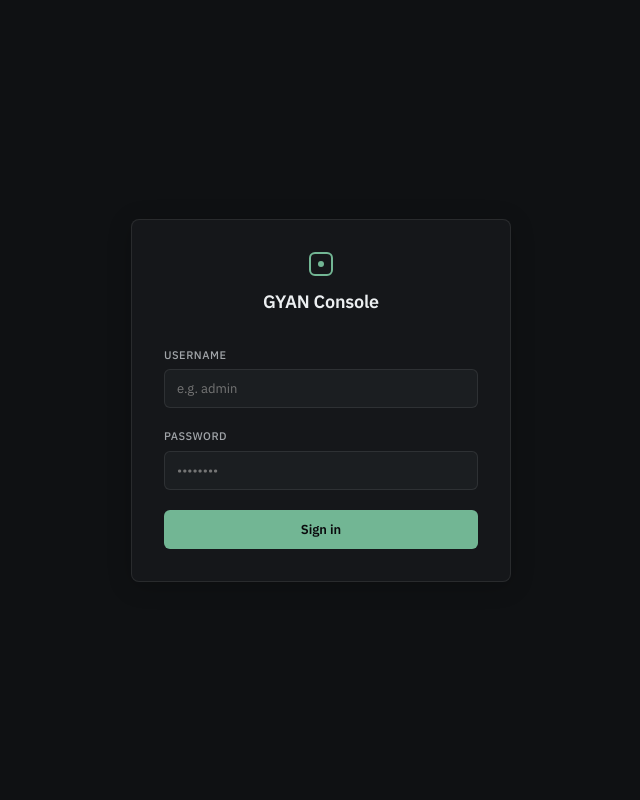
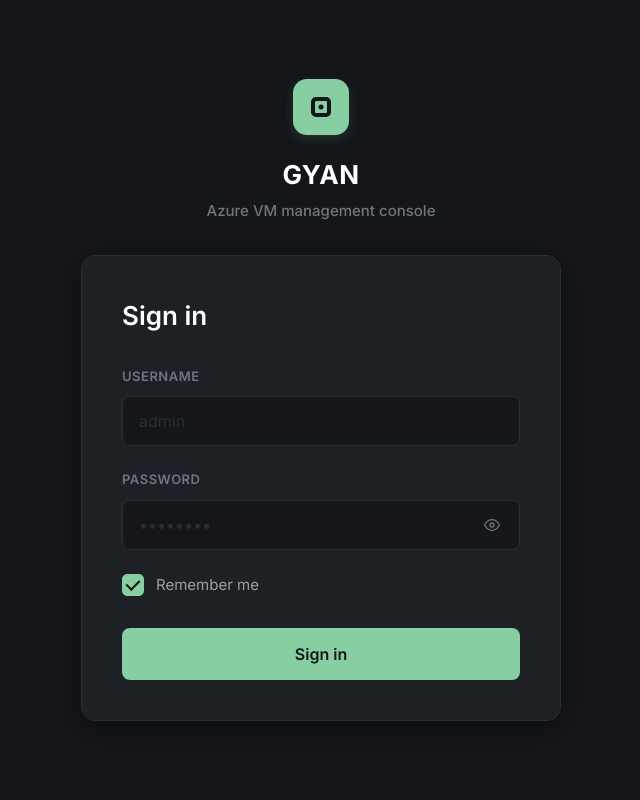
Before and after one commit to inframanager-imp/azure-vm-controller, a FastAPI app: page /login in a window 1280 px wide. Shown: the whole page, without its empty margins (319-959 px from the left). Run offline with FastAPI, Linux system fonts and the light colour scheme; parts of the project's set-up code (start-up, migrations or seed data) failed here and were passed over.

Commit message:
Update Users UI with dynamic VM dropdown grants, redesign and scale up dark theme Login UI

```diff
--- a/backend/templates/login.html
+++ b/backend/templates/login.html
@@ -4,70 +4,42 @@
   <meta charset="UTF-8">
   <meta name="viewport" content="width=device-width, initial-scale=1.0">
   <title>Login · GYAN</title>
-  <!-- Google Fonts: IBM Plex Sans -->
   <link rel="preconnect" href="https://fonts.googleapis.com">
   <link rel="preconnect" href="https://fonts.gstatic.com" crossorigin>
-  <link href="https://fonts.googleapis.com/css2?family=IBM+Plex+Sans:wght@400;500;600;700&family=IBM+Plex+Mono:wght@400;500&display=swap" rel="stylesheet">
+  <link href="https://fonts.googleapis.com/css2?family=Inter:wght@400;500;600;700&display=swap" rel="stylesheet">
   <style>
     :root {
-      --bg: oklch(0.175 0.005 248);
-      --surface: oklch(0.205 0.006 248);
-      --hover: oklch(0.232 0.007 248);
-      --border: oklch(1 0 0 / 0.085);
-      --border-strong: oklch(1 0 0 / 0.15);
-      --text: oklch(0.95 0.004 248);
-      --text-dim: oklch(0.72 0.008 248);
-      --text-muted: oklch(0.45 0.008 248);
-      --accent: oklch(0.72 0.085 162);
-      --accent-hover: oklch(0.76 0.090 162);
-      --accent-bg: oklch(0.72 0.085 162 / 0.15);
-      --red: oklch(0.66 0.14 25);
-    }
-    [data-theme="light"] {
-      --bg: #f4f6f8;
-      --surface: #ffffff;
-      --hover: #e8ebef;
-      --border: #dde1e6;
-      --border-strong: #c8cdd4;
-      --text: #1a1d23;
-      --text-dim: #5a6270;
-      --text-muted: #8a919c;
-      --accent: #1a8a7d;
-      --accent-hover: #15756a;
-      --accent-bg: rgba(26, 138, 125, 0.10);
-      --red: #dc2626;
+      --bg: #141619;
+      --surface: #1d2125;
+      --surface-hover: #23272c;
+      --border: #2a2e35;
+      --text: #ffffff;
+      --text-dim: #9ba1a8;
+      --text-muted: #6e7681;
+      --accent: #87cfa3;
+      --accent-hover: #75c594;
+      --red: #f85149;
+      --input-bg: #141619;
     }
 
-    * {
-      box-sizing: border-box;
-      margin: 0;
-      padding: 0;
-    }
+    * { box-sizing: border-box; margin: 0; padding: 0; }
 
     body {
       background-color: var(--bg);
       color: var(--text);
-      font-family: 'IBM Plex Sans', -apple-system, BlinkMacSystemFont, "Segoe UI", Roboto, Helvetica, Arial, sans-serif;
-      font-size: 13px;
+      font-family: 'Inter', -apple-system, sans-serif;
+      font-size: 16px;
       line-height: 1.5;
       display: flex;
+      flex-direction: column;
       align-items: center;
       justify-content: center;
       min-height: 100vh;
-      padding: 24px;
+      padding: 32px;
+      -webkit-font-smoothing: antialiased;
     }
 
-    .login-container {
-      width: 100%;
-      max-width: 380px;
-      background-color: var(--surface);
-      border: 1px solid var(--border);
-      border-radius: 8px;
-      padding: 32px;
-      box-shadow: 0 4px 24px rgba(0, 0, 0, 0.2);
-    }
-
-    .brand {
+    .brand-section {
       display: flex;
       flex-direction: column;
       align-items: center;
@@ -75,19 +47,30 @@
     }
 
     .brand-logo {
-      width: 24px;
-      height: 24px;
-      border: 2px solid var(--accent);
-      border-radius: 6px;
-      margin-bottom: 12px;
+      width: 56px;
+      height: 56px;
+      background-color: var(--accent);
+      border-radius: 14px;
+      margin-bottom: 20px;
+      display: flex;
+      align-items: center;
+      justify-content: center;
+      box-shadow: 0 4px 12px rgba(135, 207, 163, 0.15);
+    }
+
+    .brand-logo-inner {
+      width: 20px;
+      height: 20px;
+      border: 4px solid var(--bg);
+      border-radius: 5px;
       position: relative;
     }
-    .brand-logo::after {
+    .brand-logo-inner::after {
       content: '';
       position: absolute;
-      width: 6px;
-      height: 6px;
-      background-color: var(--accent);
+      width: 5px;
+      height: 5px;
+      background-color: var(--bg);
       border-radius: 50%;
       top: 50%;
       left: 50%;
@@ -95,62 +78,163 @@
     }
 
     .brand-title {
-      font-size: 18px;
+      font-size: 26px;
+      font-weight: 700;
+      letter-spacing: 0.5px;
+      color: var(--text);
+      margin-bottom: 6px;
+    }
+
+    .brand-subtitle {
+      font-size: 15px;
+      color: var(--text-muted);
+      font-weight: 500;
+    }
+
+    .login-container {
+      width: 100%;
+      max-width: 480px;
+      background-color: var(--surface);
+      border: 1px solid var(--border);
+      border-radius: 14px;
+      padding: 40px;
+      box-shadow: 0 8px 32px rgba(0, 0, 0, 0.4);
+    }
+
+    .form-title {
+      font-size: 26px;
       font-weight: 600;
-      letter-spacing: -0.2px;
-      color: var(--text);
+      margin-bottom: 32px;
+    }
+
+    .error-banner {
+      background-color: rgba(248, 81, 73, 0.1);
+      border: 1px solid rgba(248, 81, 73, 0.4);
+      color: var(--red);
+      padding: 14px 16px;
+      border-radius: 8px;
+      font-size: 15px;
+      margin-bottom: 28px;
+      display: none;
+      align-items: center;
+      gap: 12px;
     }
 
     .form-group {
-      margin-bottom: 20px;
+      margin-bottom: 24px;
       position: relative;
     }
 
     .form-label {
       display: block;
-      font-size: 11px;
-      font-weight: 500;
+      font-size: 13px;
+      font-weight: 600;
       text-transform: uppercase;
       letter-spacing: 0.5px;
-      color: var(--text-dim);
-      margin-bottom: 6px;
+      color: var(--text-muted);
+      margin-bottom: 10px;
     }
 
     .form-input {
       width: 100%;
-      background-color: var(--hover);
+      background-color: var(--input-bg);
       border: 1px solid var(--border);
-      border: 1px solid var(--border);
-      border-radius: 6px;
-      padding: 10px 12px;
+      border-radius: 8px;
+      padding: 14px 16px;
       color: var(--text);
       font-family: inherit;
-      font-size: 13px;
-      transition: border-color 0.15s ease, box-shadow 0.15s ease;
+      font-size: 16px;
+      transition: all 0.2s ease;
       outline: none;
     }
 
     .form-input:focus {
       border-color: var(--accent);
-      box-shadow: 0 0 0 2px var(--accent-bg);
+      box-shadow: 0 0 0 1px var(--accent);
+    }
+
+    .form-input::placeholder {
+      color: var(--border);
+    }
+
+    .password-wrapper {
+      position: relative;
+    }
+
+    .btn-toggle-pwd {
+      position: absolute;
+      right: 14px;
+      top: 50%;
+      transform: translateY(-50%);
+      background: none;
+      border: none;
+      color: var(--text-muted);
+      cursor: pointer;
+      display: flex;
+      align-items: center;
+      justify-content: center;
+      padding: 6px;
+    }
+    .btn-toggle-pwd:hover {
+      color: var(--text-dim);
+    }
+
+    .remember-group {
+      display: flex;
+      align-items: center;
+      gap: 12px;
+      margin-bottom: 32px;
+      cursor: pointer;
+    }
+
+    .custom-checkbox {
+      appearance: none;
+      width: 22px;
+      height: 22px;
+      background-color: var(--input-bg);
+      border: 1px solid var(--border);
+      border-radius: 5px;
+      cursor: pointer;
+      position: relative;
+      transition: all 0.2s ease;
+    }
+    .custom-checkbox:checked {
+      background-color: var(--accent);
+      border-color: var(--accent);
+    }
+    .custom-checkbox:checked::after {
+      content: '';
+      position: absolute;
+      left: 6px;
+      top: 2px;
+      width: 6px;
+      height: 11px;
+      border: solid var(--bg);
+      border-width: 0 2px 2px 0;
+      transform: rotate(45deg);
+    }
+
+    .remember-label {
+      font-size: 15px;
+      color: var(--text-dim);
     }
 
     .btn-submit {
       width: 100%;
       background-color: var(--accent);
-      border: 1px solid transparent;
-      border-radius: 6px;
-      padding: 10px 16px;
-      color: oklch(0.15 0.005 248);
+      border: none;
+      border-radius: 8px;
+      padding: 16px 20px;
+      color: var(--bg);
       font-family: inherit;
-      font-size: 13px;
+      font-size: 16px;
       font-weight: 600;
       cursor: pointer;
-      transition: background-color 0.15s ease;
+      transition: background-color 0.2s ease;
       display: flex;
       align-items: center;
       justify-content: center;
-      gap: 8px;
+      gap: 10px;
     }
 
     .btn-submit:hover {
@@ -190,30 +260,43 @@
       to { transform: rotate(360deg); }
     }
   </style>
-  <script>document.documentElement.setAttribute('data-theme', localStorage.getItem('gyan-theme') || 'dark');</script>
 </head>
 <body>
+
+  <div class="brand-section">
+    <div class="brand-logo"><div class="brand-logo-inner"></div></div>
+    <div class="brand-title">GYAN</div>
+    <div class="brand-subtitle">Azure VM management console</div>
+  </div>
+
   <div class="login-container">
-    <div class="brand">
-      <div class="brand-logo"></div>
-      <div class="brand-title">GYAN Console</div>
-    </div>
+    <h2 class="form-title">Sign in</h2>
 
     <div class="error-banner" id="errorBanner">
-      <svg width="14" height="14" viewBox="0 0 24 24" fill="none" stroke="currentColor" stroke-width="2" stroke-linecap="round" stroke-linejoin="round"><circle cx="12" cy="12" r="10"></circle><line x1="12" y1="8" x2="12" y2="12"></line><line x1="12" y1="16" x2="12.01" y2="16"></line></svg>
+      <svg width="16" height="16" viewBox="0 0 24 24" fill="none" stroke="currentColor" stroke-width="2" stroke-linecap="round" stroke-linejoin="round"><circle cx="12" cy="12" r="10"></circle><line x1="12" y1="8" x2="12" y2="12"></line><line x1="12" y1="16" x2="12.01" y2="16"></line></svg>
       <span id="errorMessage">Invalid credentials</span>
     </div>
 
     <form id="loginForm">
       <div class="form-group">
         <label for="username" class="form-label">Username</label>
-        <input type="text" id="username" class="form-input" required autocomplete="username" placeholder="e.g. admin">
+        <input type="text" id="username" class="form-input" required autocomplete="username" placeholder="admin">
       </div>
 
       <div class="form-group">
         <label for="password" class="form-label">Password</label>
-        <input type="password" id="password" class="form-input" required autocomplete="current-password" placeholder="••••••••">
+        <div class="password-wrapper">
+          <input type="password" id="password" class="form-input" required autocomplete="current-password" placeholder="••••••••">
+          <button type="button" class="btn-toggle-pwd" id="btnTogglePwd">
+            <svg width="16" height="16" viewBox="0 0 24 24" fill="none" stroke="currentColor" stroke-width="2" stroke-linecap="round" stroke-linejoin="round"><path d="M1 12s4-8 11-8 11 8 11 8-4 8-11 8-11-8-11-8z"></path><circle cx="12" cy="12" r="3"></circle></svg>
+          </button>
+        </div>
       </div>
+
+      <label class="remember-group">
+        <input type="checkbox" class="custom-checkbox" id="rememberMe" checked>
+        <span class="remember-label">Remember me</span>
+      </label>
 
       <button type="submit" class="btn-submit" id="btnSubmit">
         <span class="spinner" id="spinner"></span>
@@ -223,5 +306,15 @@
   </div>
 
   <script src="/static/js/login.js"></script>
+  <script>
+    document.getElementById('btnTogglePwd').addEventListener('click', function() {
+      const pwdInput = document.getElementById('password');
+      if (pwdInput.type === 'password') {
+        pwdInput.type = 'text';
+      } else {
+        pwdInput.type = 'password';
+      }
+    });
+  </script>
 </body>
 </html>
```
Also changed, not shown: other parts of backend/templates/login.html (+5 -19 lines), backend/static/css/vms.css (+54 -0 lines), backend/static/js/users.js (+128 -2 lines), backend/templates/users.html (+19 -5 lines).
